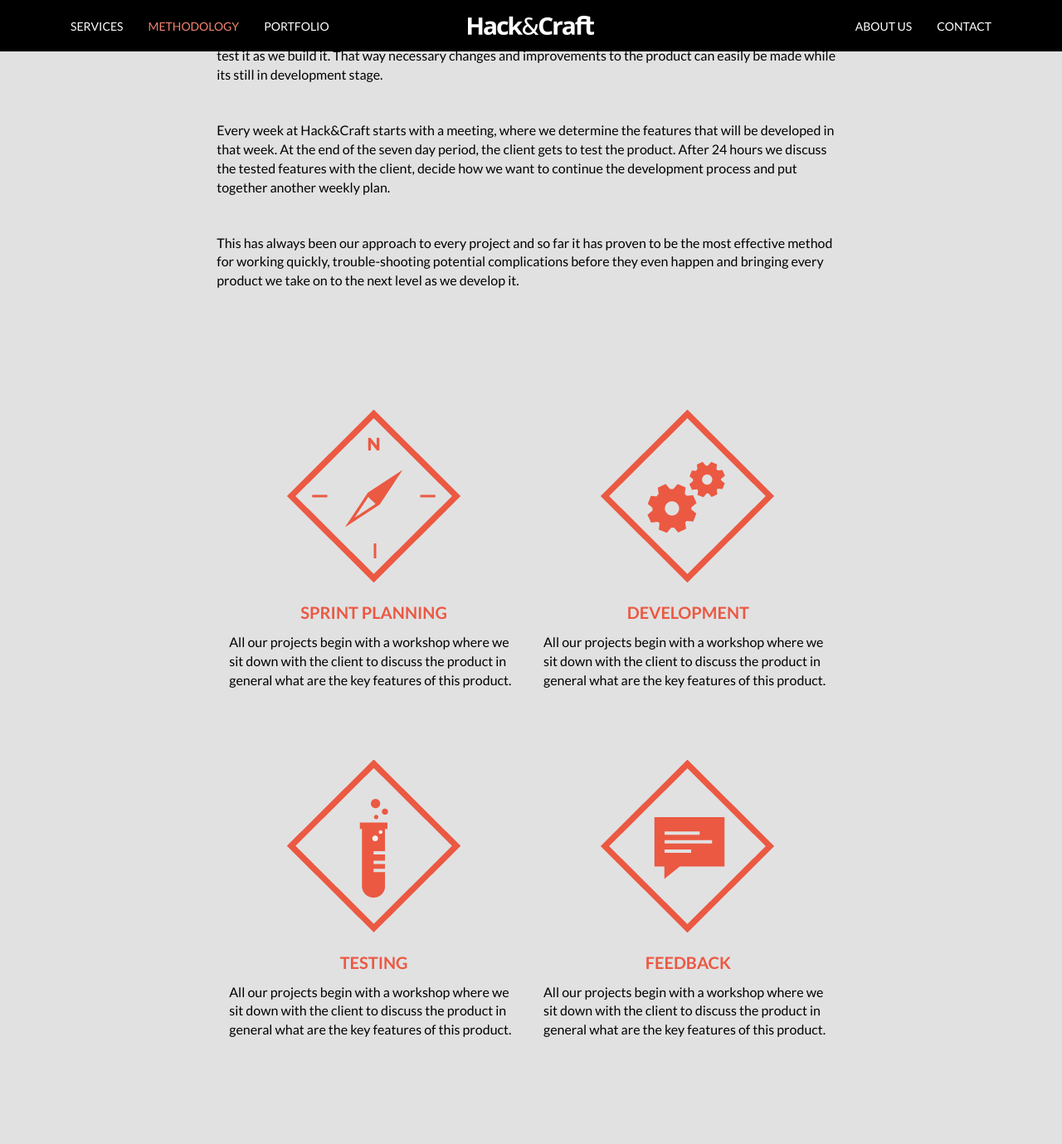
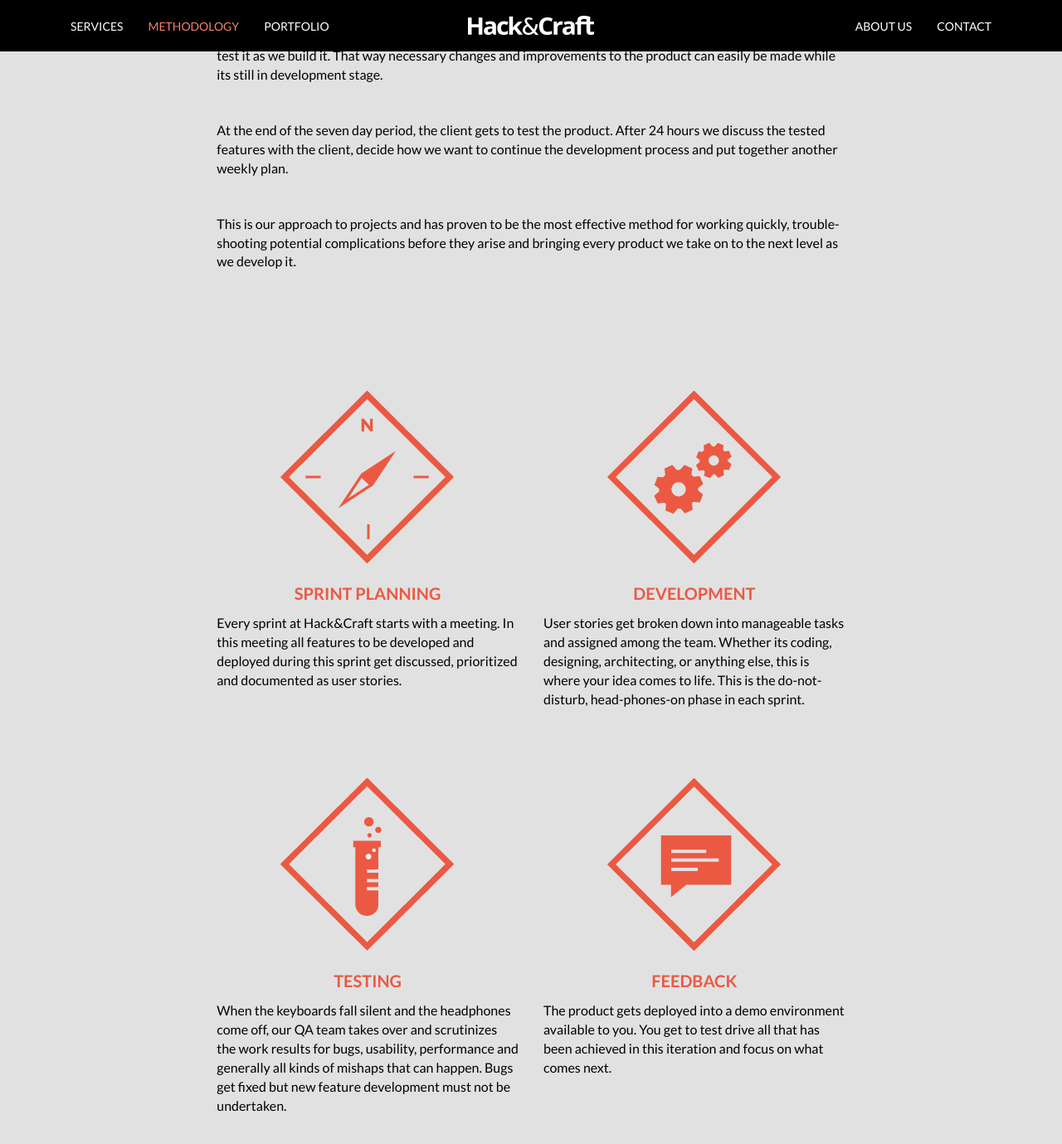
Before and after one commit to MartinPeschke/hncweb, a Jekyll site: the page built from methodology.html, in a window 1280 px wide and 1400 px high, scrolled down 677 px. Shown: the top 1379 px of the window at 83% size. Built offline with Jekyll 4.4.1, drawn with Linux system fonts in a browser that asks for light colours; Markdown is read by kramdown in place of the engine named in the settings.

Commit message:
some copy

```diff
--- a/methodology.html
+++ b/methodology.html
@@ -12,37 +12,70 @@ pagename: methodology
         <div class="col-md-10 col-md-offset-1">
           <img class="img-responsive" src="{{ site.baseurl }}static/img/methodology/methodology.png"/>
           <br><br>
-          <p>All our projects begin with a workshop where we sit down with the client to discuss the product in general.
-What are the key features of this product? Who is the user? When we have a general overview of the product and its purpose on the market, we identify the key user stories and value creating features. This gives us and the client an accurate idea of how much time and resources we will need to build the product.</p>
-          <p>Our clients are always involved in the work process because client feedback is key to how Hack&Craft works.
-The client must completely understand what’s happening with their product at all times and must be able to test it as we build it. That way necessary changes and improvements to the product can easily be made while its still in development stage. </p>
-          <p>Every week at Hack&Craft starts with a meeting, where we determine the features that will be developed in that week. At the end of the seven day period, the client gets to test the product.  After 24 hours we discuss the tested features with the client, decide how we want to continue the development process and put together another weekly plan. </p>
-          <p>This has always been our approach to every project and so far it has proven to be  the most effective method for working quickly, trouble-shooting potential complications before they even happen and bringing every product we take on to the next level as we develop it.</p>
+
+          <p>
+            All our projects begin with a workshop where we sit down with the client to discuss the product in general. What are the key features of this product? Who is the user?
+            When we have a general overview of the product and its purpose on the market, we identify the key user stories and value creating features.
+            This gives us and the client an accurate idea of how much time and resources we will need to build the product.
+          </p>
+
+          <p>
+            Our clients are always involved in the work process because client feedback is key to how Hack&Craft works.
+            The client must completely understand what’s happening with their product at all times and must be able to test it as we build it.
+            That way necessary changes and improvements to the product can easily be made while its still in development stage.
+          </p>
+
+          <p>
+            At the end of the seven day period, the client gets to test the product.
+            After 24 hours we discuss the tested features with the client, decide how we want to continue the development process and put together another weekly plan.
+          </p>
+
+          <p>
+            This is our approach to projects and has proven to be the most effective method for working quickly,
+            trouble-shooting potential complications before they arise and bringing every product we take on to the next level as we develop it.
+          </p>
+
         </div>
+
         <div class="marg-top col-md-10 col-md-offset-1">
-          <div class="col-xs-6 col-sm-6 marg-btm">
+          <div class="row">
+            <div class="col-xs-6 marg-btm">
               <img class="img-responsive" src="{{ site.baseurl }}static/img/methodology/sprintplan.png"/>
               <h4 class="orange-title less-marg-top">sprint planning</h4>
-            <p>All our projects begin with a workshop where we sit down with the client to discuss the product in general what are the key features of this product.</p>
+              <p>
+                Every sprint at Hack&Craft starts with a meeting.
+                In this meeting all features to be developed and deployed during this sprint get discussed, prioritized and documented as user stories.
+              </p>
             </div>
-          <div class="col-xs-6 col-sm-6 marg-btm">
+            <div class="col-xs-6 marg-btm">
               <img class="img-responsive" src="{{ site.baseurl }}static/img/methodology/development.png"/>
               <h4 class="orange-title less-marg-top">development</h4>
-            <p>All our projects begin with a workshop where we sit down with the client to discuss the product in general what are the key features of this product.</p>
+              <p>
+                User stories get broken down into manageable tasks and assigned among the team.
+                Whether its coding, designing, architecting, or anything else, this is where your idea comes to life.
+                This is the do-not-disturb, head-phones-on phase in each sprint.
+              </p>
             </div>
-          <div class="col-xs-6 col-sm-6 marg-btm">
+          </div>
+          <div class="row">
+            <div class="col-xs-6 marg-btm">
               <img class="img-responsive" src="{{ site.baseurl }}static/img/methodology/testing.png"/>
               <h4 class="orange-title less-marg-top">testing</h4>
-            <p>All our projects begin with a workshop where we sit down with the client to discuss the product in general what are the key features of this product.</p>
+              <p>
+                When the keyboards fall silent and the headphones come off, our QA team takes over and scrutinizes the work results for bugs, usability, performance and generally all kinds of mishaps that can happen.
+                Bugs get fixed but new feature development must not be undertaken.
+              </p>
             </div>
-          <div class="col-xs-6 col-sm-6 marg-btm">
+            <div class="col-xs-6 marg-btm">
               <img class="img-responsive" src="{{ site.baseurl }}static/img/methodology/feedback.png"/>
               <h4 class="orange-title less-marg-top">feedback</h4>
-            <p>All our projects begin with a workshop where we sit down with the client to discuss the product in general what are the key features of this product.</p>
-          </div>
-
+              <p>
+                The product gets deployed into a demo environment available to you. You get to test drive all that has been achieved in this iteration and focus on what comes next.
+              </p>
             </div>
           </div>
         </div>
       </div>
     </div>
+  </div>
+</div>
--- a/portfolio.html
+++ b/portfolio.html
@@ -42,7 +42,7 @@ pagename: portfolio
 
                 {% if project.website %}
                 <div class="text-center">
-                  <a href="{{ project.website }}" class="btn btn-black-default marg-btm">visit the site</a>
+                  <a target="_blank" href="{{ project.website }}" class="btn btn-black-default marg-btm">visit the site</a>
                 </div>
                 {% endif %}
 
```
Also changed, not shown: index.html (+11 -3 lines). Lines whose indentation alone changed are shown as unchanged.
